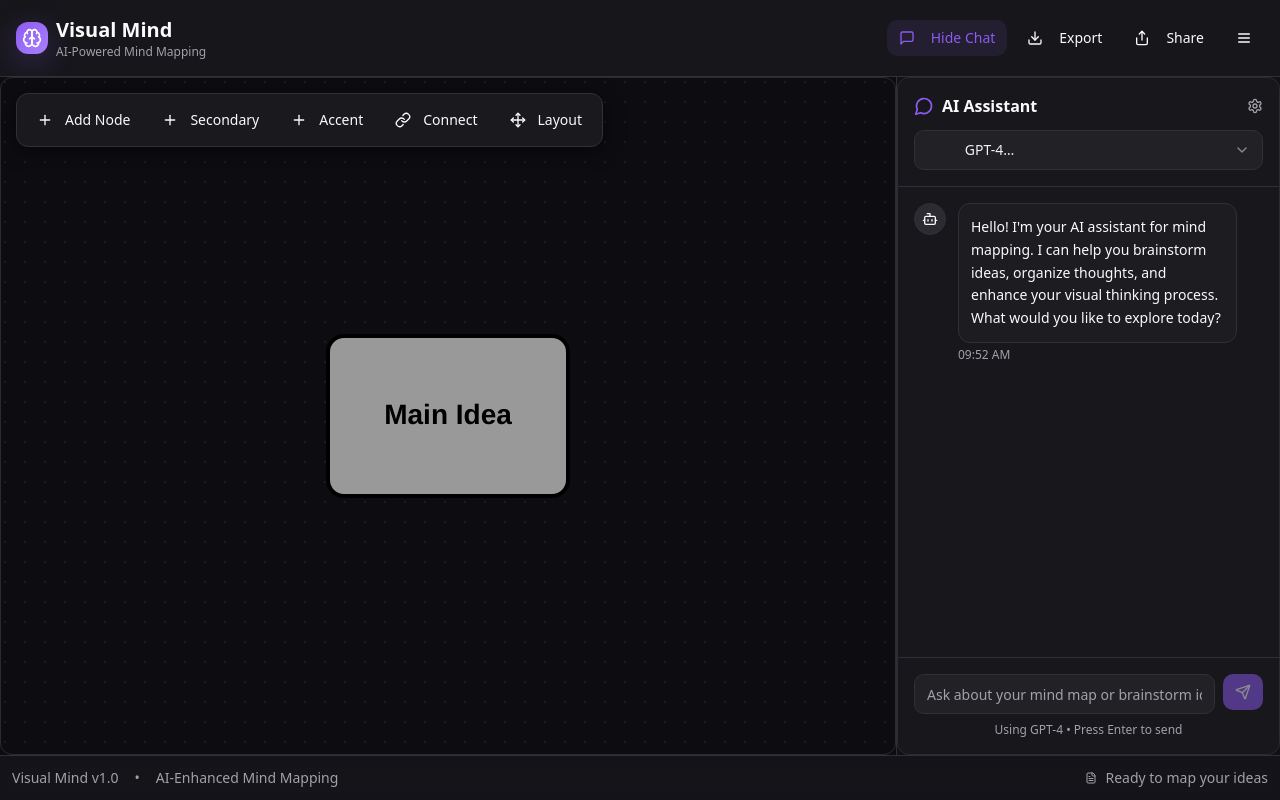
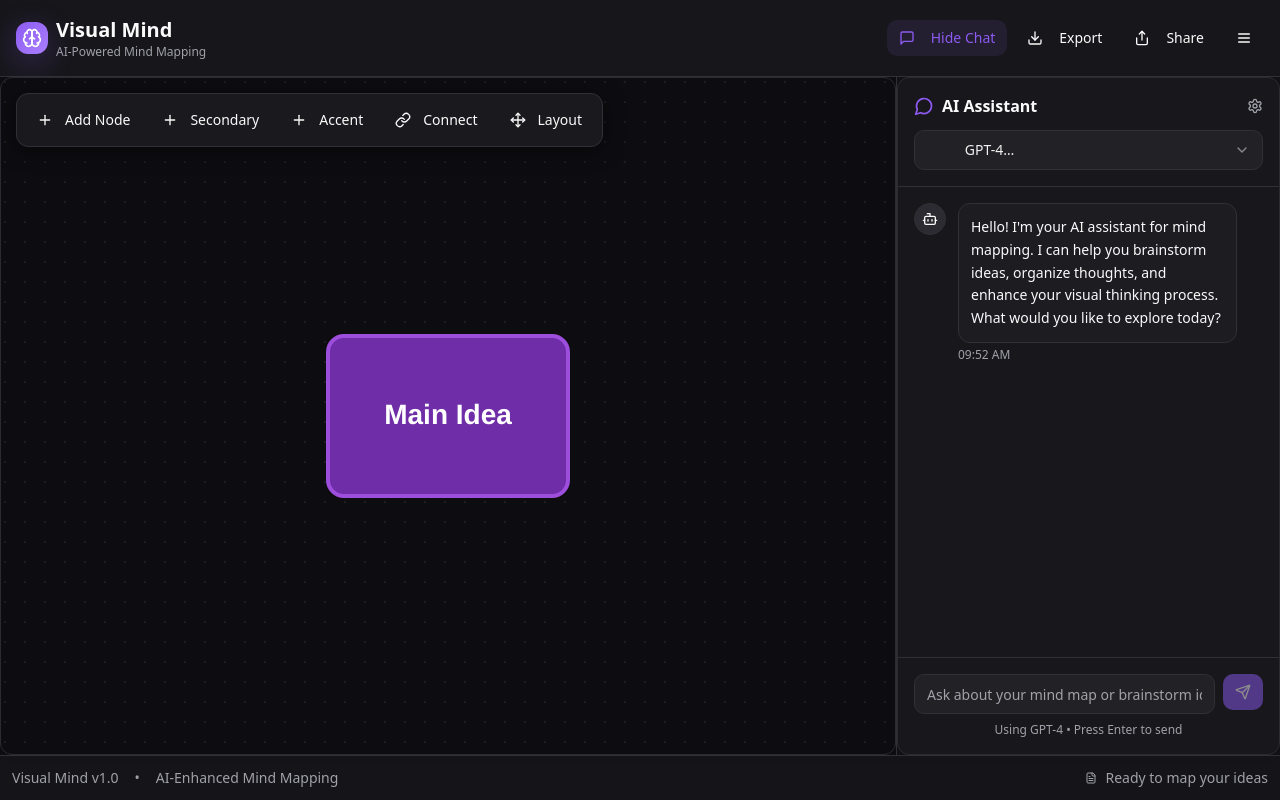
Before and after one commit to Vamsi457VibeCoding/visual-muse-chat, a React (Vite) app: page / in a window 1280 px wide. Built offline with nearby package versions, Linux system fonts and the light colour scheme; the HTML template or start-up script is replaced by a standard one; what cytoscape-dagre would draw is missing.

Commit message:
Fix UI reset issue

```diff
--- a/src/components/MindMapCanvas.tsx
+++ b/src/components/MindMapCanvas.tsx
@@ -36,10 +36,10 @@ const MindMapCanvas: React.FC<MindMapCanvasProps> = ({ onNodeSelect }) => {
         {
           selector: 'node',
           style: {
-            'background-color': 'hsl(var(--node-primary))',
-            'border-color': 'hsl(var(--primary-glow))',
+            'background-color': '#8a2be2',
+            'border-color': '#9d4edd',
             'border-width': 2,
-            'color': 'hsl(var(--primary-foreground))',
+            'color': '#ffffff',
             'label': 'data(label)',
             'text-valign': 'center',
             'text-halign': 'center',
@@ -55,8 +55,8 @@ const MindMapCanvas: React.FC<MindMapCanvasProps> = ({ onNodeSelect }) => {
         {
           selector: 'node[type="root"]',
           style: {
-            'background-color': 'hsl(var(--primary))',
-            'border-color': 'hsl(var(--primary-glow))',
+            'background-color': '#6f2da8',
+            'border-color': '#9d4edd',
             'width': 120,
             'height': 80,
             'font-size': '14px',
@@ -66,22 +66,22 @@ const MindMapCanvas: React.FC<MindMapCanvasProps> = ({ onNodeSelect }) => {
         {
           selector: 'node[type="secondary"]',
           style: {
-            'background-color': 'hsl(var(--node-secondary))',
-            'border-color': 'hsl(var(--accent))',
+            'background-color': '#06d6a0',
+            'border-color': '#40e0d0',
           }
         },
         {
           selector: 'node[type="accent"]',
           style: {
-            'background-color': 'hsl(var(--node-accent))',
-            'border-color': 'hsl(var(--node-warning))',
-            'color': 'hsl(var(--background))',
+            'background-color': '#ffd23f',
+            'border-color': '#ffbe0b',
+            'color': '#1a1a1a',
           }
         },
         {
           selector: 'node:selected',
           style: {
-            'border-color': 'hsl(var(--primary-glow))',
+            'border-color': '#9d4edd',
             'border-width': 3,
           }
         },
@@ -89,8 +89,8 @@ const MindMapCanvas: React.FC<MindMapCanvasProps> = ({ onNodeSelect }) => {
           selector: 'edge',
           style: {
             'width': 2,
-            'line-color': 'hsl(var(--border))',
-            'target-arrow-color': 'hsl(var(--border))',
+            'line-color': '#4a4a4a',
+            'target-arrow-color': '#4a4a4a',
             'target-arrow-shape': 'triangle',
             'curve-style': 'bezier',
             'control-point-step-size': 40,
@@ -99,8 +99,8 @@ const MindMapCanvas: React.FC<MindMapCanvasProps> = ({ onNodeSelect }) => {
         {
           selector: 'edge:selected',
           style: {
-            'line-color': 'hsl(var(--primary))',
-            'target-arrow-color': 'hsl(var(--primary))',
+            'line-color': '#8a2be2',
+            'target-arrow-color': '#8a2be2',
             'width': 3,
           }
         }
```
